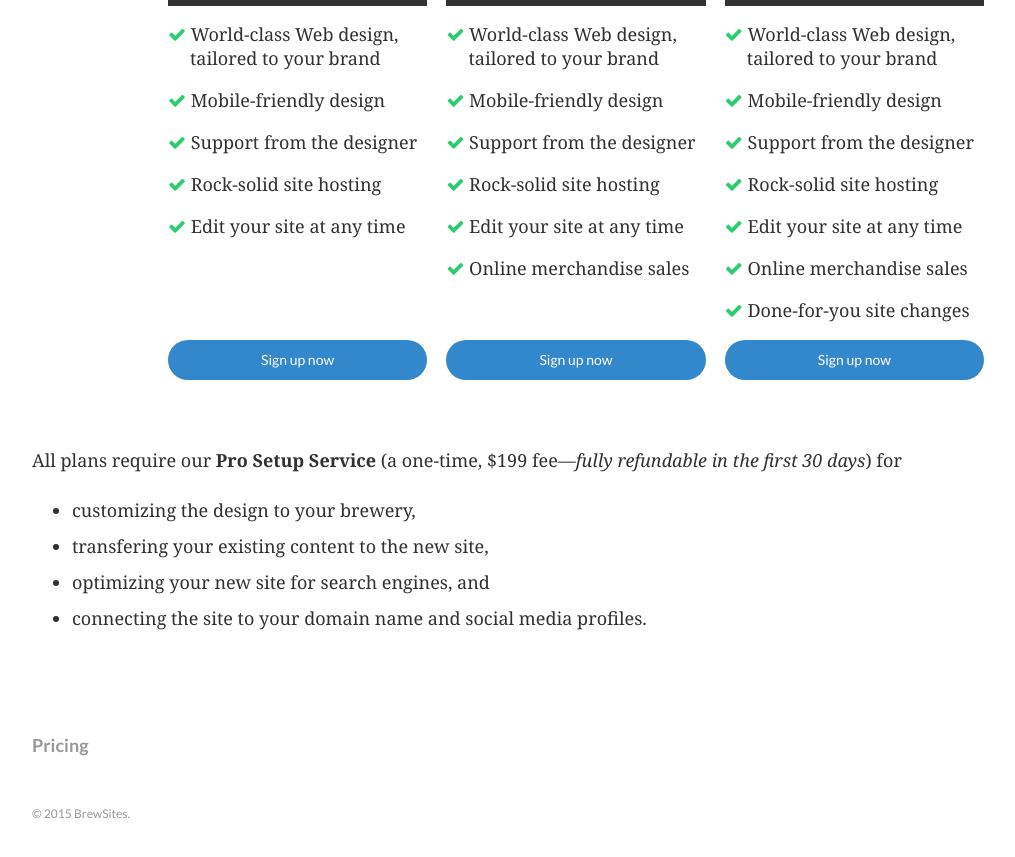
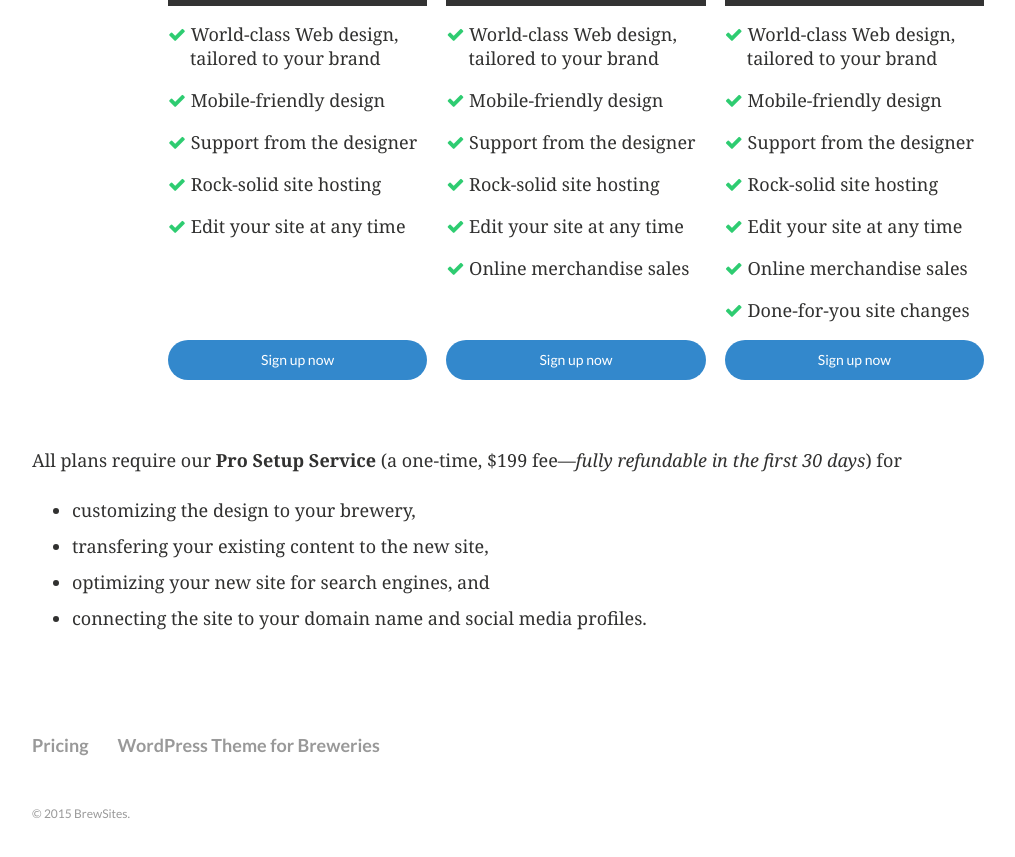
Before and after one commit to s3cur3/brewerysites, a Jekyll site: the page built from index.md, in a window 1280 px wide and 900 px high, scrolled down 2593 px. Shown: the top 857 px of the window, without its empty margins (64-1079 px from the left). Built offline with Jekyll 4.4.1, drawn with Linux system fonts in a browser that asks for light colours.

Commit message:
Added footer link to theme

```diff
--- a/_data/footer.yml
+++ b/_data/footer.yml
@@ -2,3 +2,5 @@
 
 - title: Pricing
   url: /pricing/
+- title: WordPress Theme for Breweries
+  url: /wordpress-themes-for-breweries/
```
